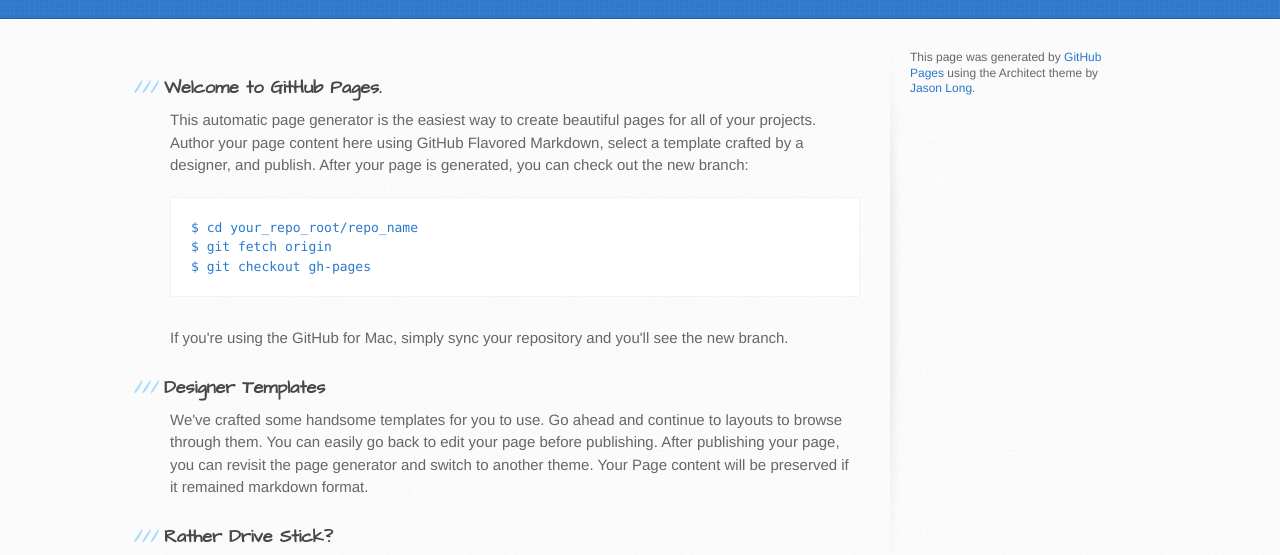
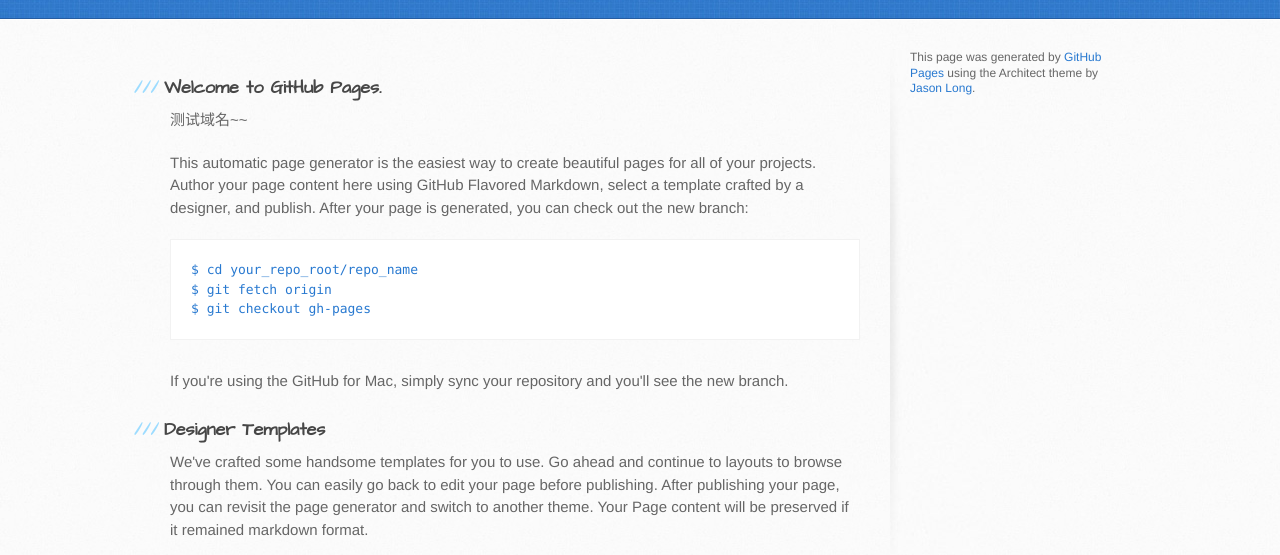
Before and after one commit to ibireme/ibireme.github.com, a plain HTML site: page index.html in a window 1280 px wide. Shown: the part 182-737 px from the top of the page. Drawn offline with Linux system fonts and the light colour scheme.

Commit message:
Update index.html

```diff
--- a/index.html
+++ b/index.html
@@ -29,7 +29,7 @@
       <div class="inner clearfix">
         <section id="main-content">
           <h3>Welcome to GitHub Pages.</h3>
-
+<p>测试域名~~</p>
 <p>This automatic page generator is the easiest way to create beautiful pages for all of your projects. Author your page content here using GitHub Flavored Markdown, select a template crafted by a designer, and publish. After your page is generated, you can check out the new branch:</p>
 
 <pre><code>$ cd your_repo_root/repo_name
```
